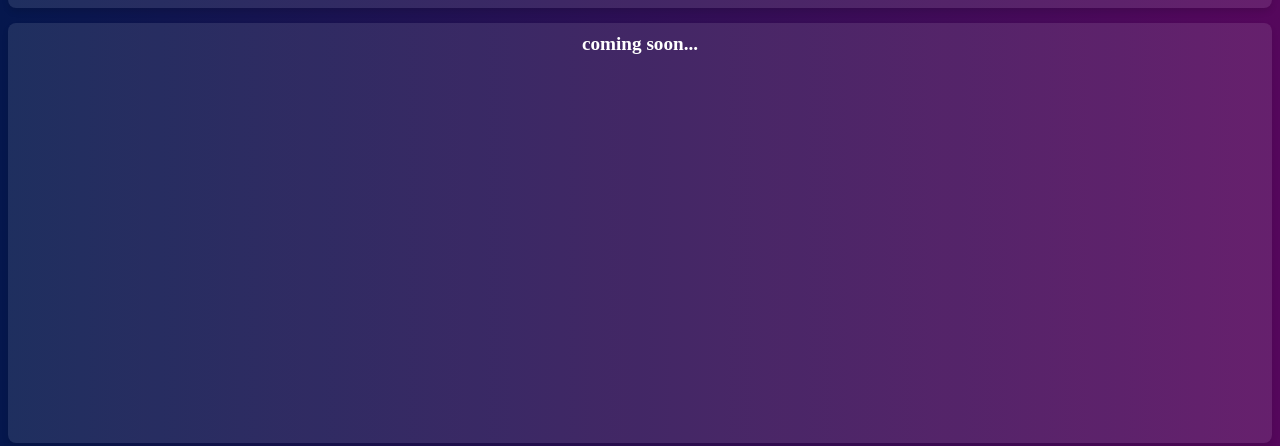
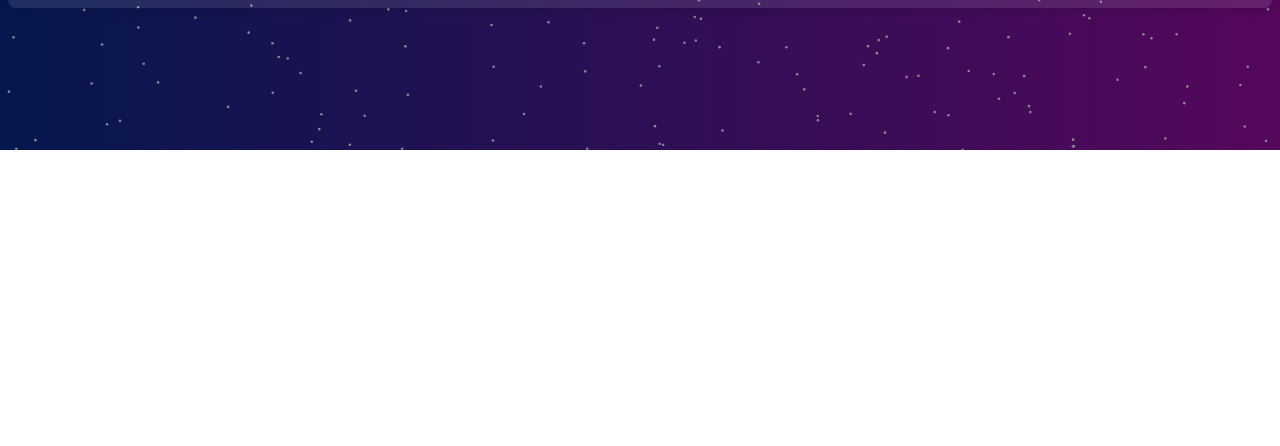
Before and after one commit to polyglot-chameleon/polyglot-chameleon, a website built with webpack: page src/index.html in a window 1280 px wide. Shown: the part 650-1096 px from the top of the page. After the commit the page ends 800 px from the top, so only its background shows below. Built offline with nearby package versions, Linux system fonts and the light colour scheme.

Commit message:
background starry sky

```diff
--- a/src/index.ts
+++ b/src/index.ts
@@ -45,31 +45,17 @@ SocialMediaBadges.forEach((platform) => {
   bio.appendChild(link);
 });
 
-const messageSection = document.createElement("section");
-messageSection.id = "message";
-document.body.appendChild(messageSection);
+// const messageSection = document.createElement("section");
+// messageSection.id = "message";
+// document.body.appendChild(messageSection);
 
-const span = document.createElement("span");
-span.textContent = "coming soon...";
-messageSection.appendChild(span);
+// const span = document.createElement("span");
+// span.textContent = "coming soon...";
+// messageSection.appendChild(span);
 
-// const contribs = document.createElement("section");
-// contribs.id = "contribs";
-// document.body.appendChild(contribs);
+/* moving stars and planets in the background */
+import initSpace from "./space";
 
-// const articleList = [
-//   {
-//     title: "Demystifying Transformers: A Deep Dive into Attention Mechanisms",
-//     url: "https://polyglot-chameleon.medium.com/demystifying-transformers-a-deep-dive-into-attention-mechanisms-123456789abc",
-//   },
-//   {
-//     title: "Bridging the Gap: Integrating Cognitive Science with Modern AI",
-//     url: "https://polyglot-chameleon.medium.com/bridging-the-gap-integrating-cognitive-science-with-modern-ai-abcdef123456",
-//   },
-// ];
-
-// articleList.forEach((contrib) => {
-//   const article = document.createElement("article");
-//   article.textContent = contrib.title;
-//   contribs.appendChild(article);
-// });
+initSpace({
+  stars: { size: 1.3, speed: 0.05, color: "#888888" },
+});
--- /dev/null
+++ b/src/space.ts
@@ -0,0 +1,53 @@
+export default function initSpace(options: {
+  stars: { size: number; speed: number; color: string };
+}): void {
+  const canvas = document.createElement("canvas");
+  canvas.style.position = "fixed";
+  canvas.style.top = "0";
+  canvas.style.left = "0";
+  canvas.style.width = "100%";
+  canvas.style.height = "100%";
+  canvas.style.zIndex = "-1";
+  document.body.appendChild(canvas);
+
+  const ctx = canvas.getContext("2d")!;
+  let width = window.innerWidth;
+  let height = window.innerHeight;
+  canvas.width = width;
+  canvas.height = height;
+
+  const stars = Array.from({ length: (height + width) / 4 }, () => ({
+    x: Math.random() * width,
+    y: Math.random() * height,
+    size: options.stars.size,
+    speed: options.stars.speed,
+    color: options.stars.color,
+  }));
+
+  function animate() {
+    ctx.clearRect(0, 0, width, height);
+
+    stars.forEach((star) => {
+      star.y -= star.speed;
+      star.x += star.speed;
+      if (star.y < 0) star.y = height;
+      if (star.x > width) star.x = 0;
+
+      ctx.fillStyle = star.color;
+      ctx.beginPath();
+      ctx.arc(star.x, star.y, star.size, 0, Math.PI * 2);
+      ctx.fill();
+    });
+
+    requestAnimationFrame(animate);
+  }
+
+  window.addEventListener("resize", () => {
+    width = window.innerWidth;
+    height = window.innerHeight;
+    canvas.width = width;
+    canvas.height = height;
+  });
+
+  animate();
+}
--- a/src/style.css
+++ b/src/style.css
@@ -51,7 +51,7 @@ section#contribs > article:hover {
 }
 
 section#message {
-  height: 50vh;
+  height: 40vh;
   text-align: center;
   color: white;
 }
--- a/tsconfig.json
+++ b/tsconfig.json
@@ -1,6 +1,7 @@
 {
   "compilerOptions": {
     "target": "es5",
+    "lib": ["es2015", "dom"],
     "module": "ESNext",
     "strict": true,
     "typeRoots": [],
```
